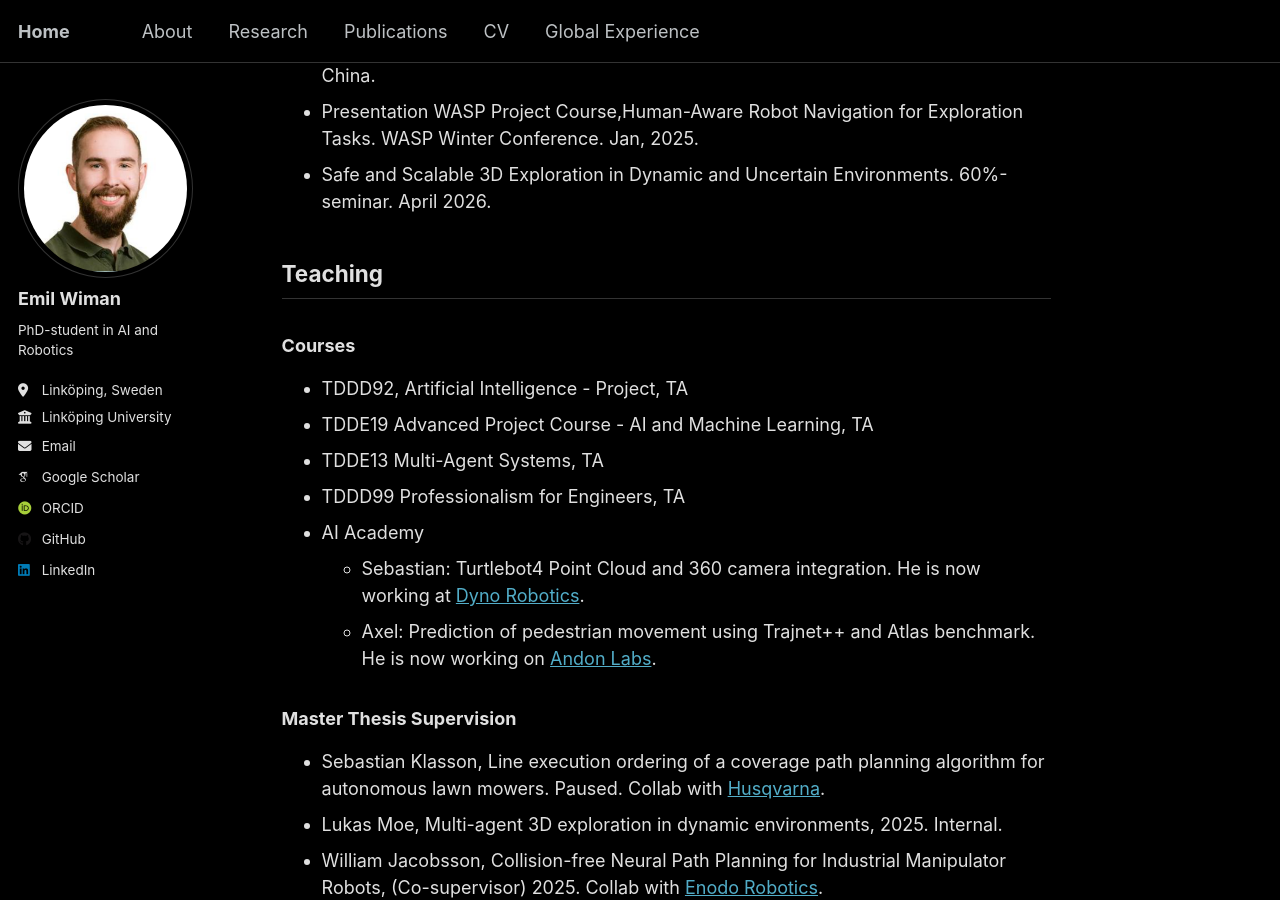
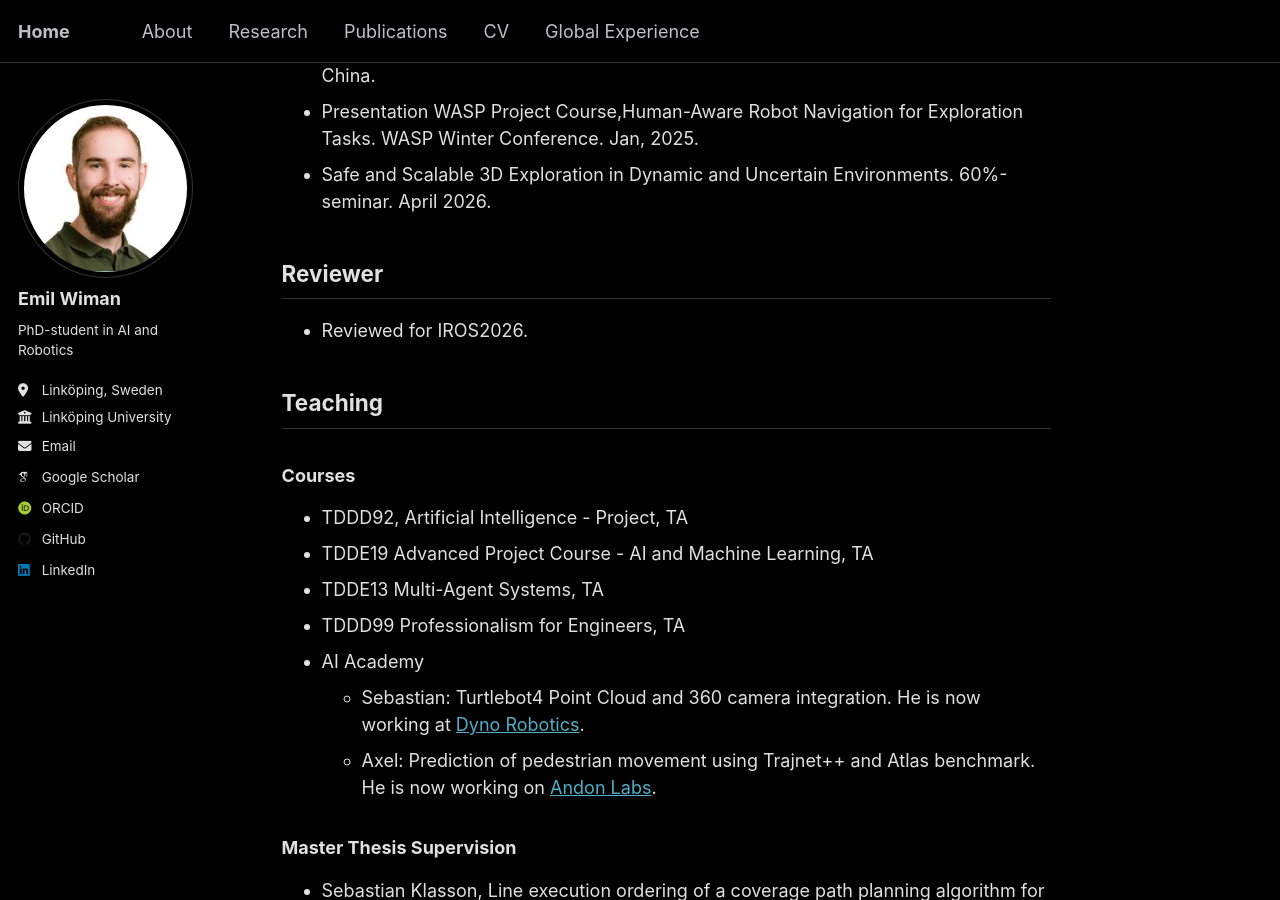
Before and after one commit to emilcw/emilcw.github.io, a Jekyll site: the page built from _pages/research.md, in a window 1280 px wide and 900 px high, scrolled down 1738 px. Built offline with Jekyll 4.4.1, drawn with Linux system fonts in a browser that asks for light colours; some web fonts are replaced; a script that is not in the unit is left out.

Commit message:
Reviewing

```diff
--- a/_pages/research.md
+++ b/_pages/research.md
@@ -49,6 +49,9 @@ Please see, [Publications](/publications/)
 - Presentation WASP Project Course,Human-Aware Robot Navigation for Exploration Tasks. WASP Winter Conference. Jan, 2025.
 - Safe and Scalable 3D Exploration in Dynamic and Uncertain Environments. 60%-seminar. April 2026.
 
+## Reviewer
+-  Reviewed for IROS2026.
+
 ## Teaching
 
 ### Courses
```
